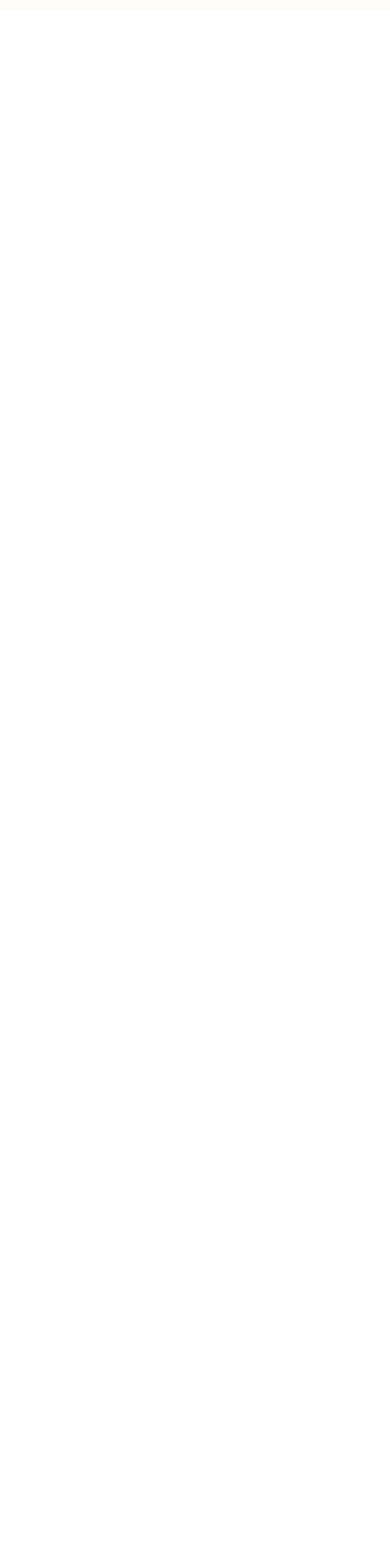
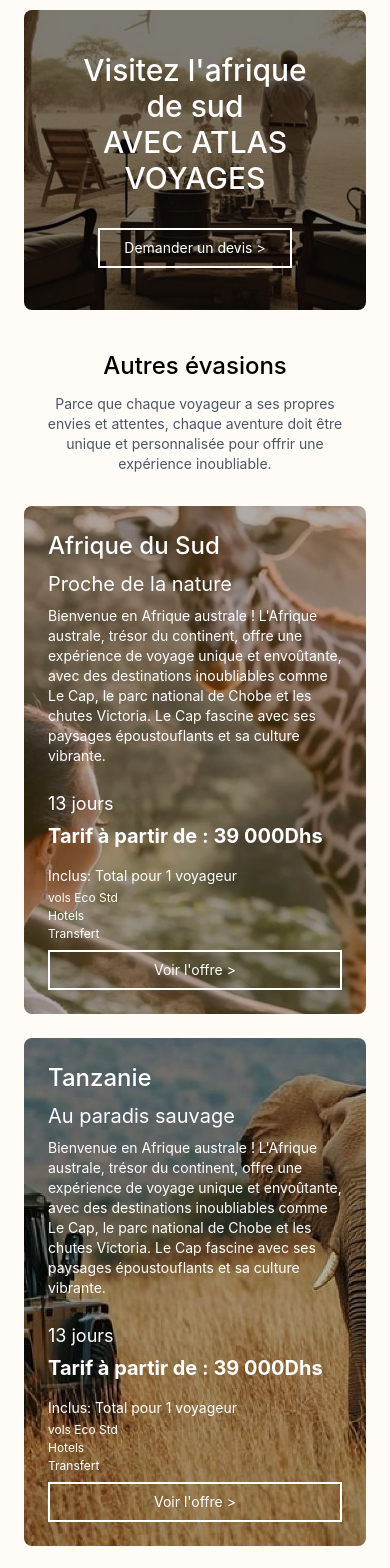
Before and after one commit to Nidabdellah-Abdelhafid/atlas-app, a React (Create React App) app: page /offreDetails in a window 390 px wide. Shown: the part 3540-5108 px from the top of the page. Before the commit the page ends 3550 px from the top, so only its background shows below. Built offline with nearby package versions, Linux system fonts and the light colour scheme.

Commit message:
changes 01/05

```diff
--- a/src/pages/OffreDetails.jsx
+++ b/src/pages/OffreDetails.jsx
@@ -90,6 +90,28 @@
         setCurrentSlide((currentSlide - 1 + images.length) % images.length);
     }
     };
+
+    const otherOffers = [
+      {
+        title: "Afrique du Sud",
+        subtitle: "Proche de la nature",
+        description: "Bienvenue en Afrique australe ! L'Afrique australe, trésor du continent, offre une expérience de voyage unique et envoûtante, avec des destinations inoubliables comme Le Cap, le parc national de Chobe et les chutes Victoria. Le Cap fascine avec ses paysages époustouflants et sa culture vibrante.",
+        duration: "13 jours",
+        price: "39 000Dhs",
+        image: "/assets/images/anotherOff1.png",
+        includes: ["vols Eco Std", "Hotels", "Transfert"]
+      },
+      {
+        title: "Tanzanie",
+        subtitle: "Au paradis sauvage",
+        description: "Bienvenue en Afrique australe ! L'Afrique australe, trésor du continent, offre une expérience de voyage unique et envoûtante, avec des destinations inoubliables comme Le Cap, le parc national de Chobe et les chutes Victoria. Le Cap fascine avec ses paysages époustouflants et sa culture vibrante.",
+        duration: "13 jours",
+        price: "39 000Dhs",
+        image: "/assets/images/anotherOff2.png",
+        includes: ["vols Eco Std", "Hotels", "Transfert"]
+      }
+    ];
+
   return (
     <div className="bg-[#FFFCF7]">
       <div className="relative min-h-screen">
@@ -345,6 +367,82 @@
         </div>
         </div>
 
+       {/* Devis Section */}
+        <div className="relative h-[300px] sm:h-[400px] lg:h-[600px] sm:container mx-6 sm:mx-auto px-6 sm:px-6 lg:px-20 py-10 sm:py-12 lg:py-16">
+          {/* Background Image */}
+          <div
+            className="absolute inset-0 bg-cover bg-center rounded-lg overflow-hidden"
+            style={{
+              backgroundImage: `url(${process.env.PUBLIC_URL}/assets/images/SudAfrica2.png)`,
+              filter: 'brightness(0.5)'
+            }}
+          />
+
+          {/* Content */}
+          <div className="relative z-10 flex flex-col items-center sm:items-start justify-center h-full text-white p-4 sm:p-8 lg:p-16">
+            <h2 className="text-3xl sm:text-4xl lg:text-6xl font-medium mb-4 text-center sm:text-left max-w-2xl">
+              Visitez l'afrique de sud<br />
+              <span className="font-medium">AVEC ATLAS VOYAGES</span>
+            </h2>
+
+            <button className="mt-4 sm:mt-6 lg:mt-8 border-2 border-white px-6 sm:px-8 lg:px-10 py-2 sm:py-2.5 lg:py-3 text-sm sm:text-base hover:bg-white hover:text-black transition-colors">
+              Demander un devis {'>'}
+            </button>
+          </div>
+        </div>
+
+
+       {/* Another Offres Section */}
+      <div className="container mx-auto px-6 sm:px-6 lg:px-20 py-10 sm:py-12 lg:py-16">
+
+
+        <h2 className="text-2xl sm:text-3xl lg:text-4xl font-medium text-center mb-3 sm:mb-4">Autres évasions</h2>
+        <p className="text-center text-gray-600 text-sm sm:text-base mb-8 sm:mb-10 lg:mb-12 max-w-3xl mx-auto px-4">
+          Parce que chaque voyageur a ses propres envies et attentes,
+          chaque aventure doit être unique et personnalisée pour offrir une expérience inoubliable.
+        </p>
+
+        <div className="space-y-6 sm:space-y-8">
+          {otherOffers.map((offer, index) => (
+            <div key={index} className="relative h-full overflow-hidden rounded-lg">
+              <div
+                className="absolute inset-0 bg-cover bg-center"
+                style={{
+                  backgroundImage: `url(${process.env.PUBLIC_URL}${offer.image})`,
+                  filter: 'brightness(0.7)'
+                }}
+              />
+              <div className="relative z-10 h-full flex flex-col justify-center items-start sm:items-end p-6 sm:p-8 lg:p-16 text-white">
+                <div className="w-full sm:max-w-xl">
+                  <h3 className="text-2xl sm:text-3xl lg:text-5xl font-medium mb-2">{offer.title}</h3>
+                  <h4 className="text-xl sm:text-2xl lg:text-4xl mb-2 sm:mb-6">{offer.subtitle}</h4>
+                  <p className="text-sm sm:text-base mb-6 sm:mb-8 max-w-xl">{offer.description}</p>
+
+                  <div className="flex flex-col sm:flex-row items-start justify-between w-full gap-4 sm:gap-8 mb-2 sm:mb-8">
+                    <div className="flex flex-col items-start justify-center gap-1 sm:gap-2">
+                      <p className="text-lg sm:text-xl">{offer.duration}</p>
+                      <p className="text-xl sm:text-2xl font-bold">Tarif à partir de : {offer.price}</p>
+                    </div>
+
+                    <div className="space-y-1 sm:space-y-2">
+                      <p className="text-sm sm:text-base">Inclus: Total pour 1 voyageur</p>
+                      <ul className="text-xs sm:text-sm space-y-0.5 sm:space-y-1">
+                        {offer.includes.map((item, i) => (
+                          <li key={i}>{item}</li>
+                        ))}
+                      </ul>
+                    </div>
+                  </div>
+
+                  <button className="w-full sm:w-auto border-2 border-white px-6 sm:px-8 py-2 sm:py-3 text-sm sm:text-base hover:bg-white hover:text-black transition-colors">
+                    Voir l'offre {'>'}
+                  </button>
+                </div>
+               </div>
+            </div>
+          ))}
+        </div>
+        </div>
 
   </div>
   );
```
Also changed, not shown: public/assets/images/anotherOff1.png (added), public/assets/images/anotherOff2.png (added).
